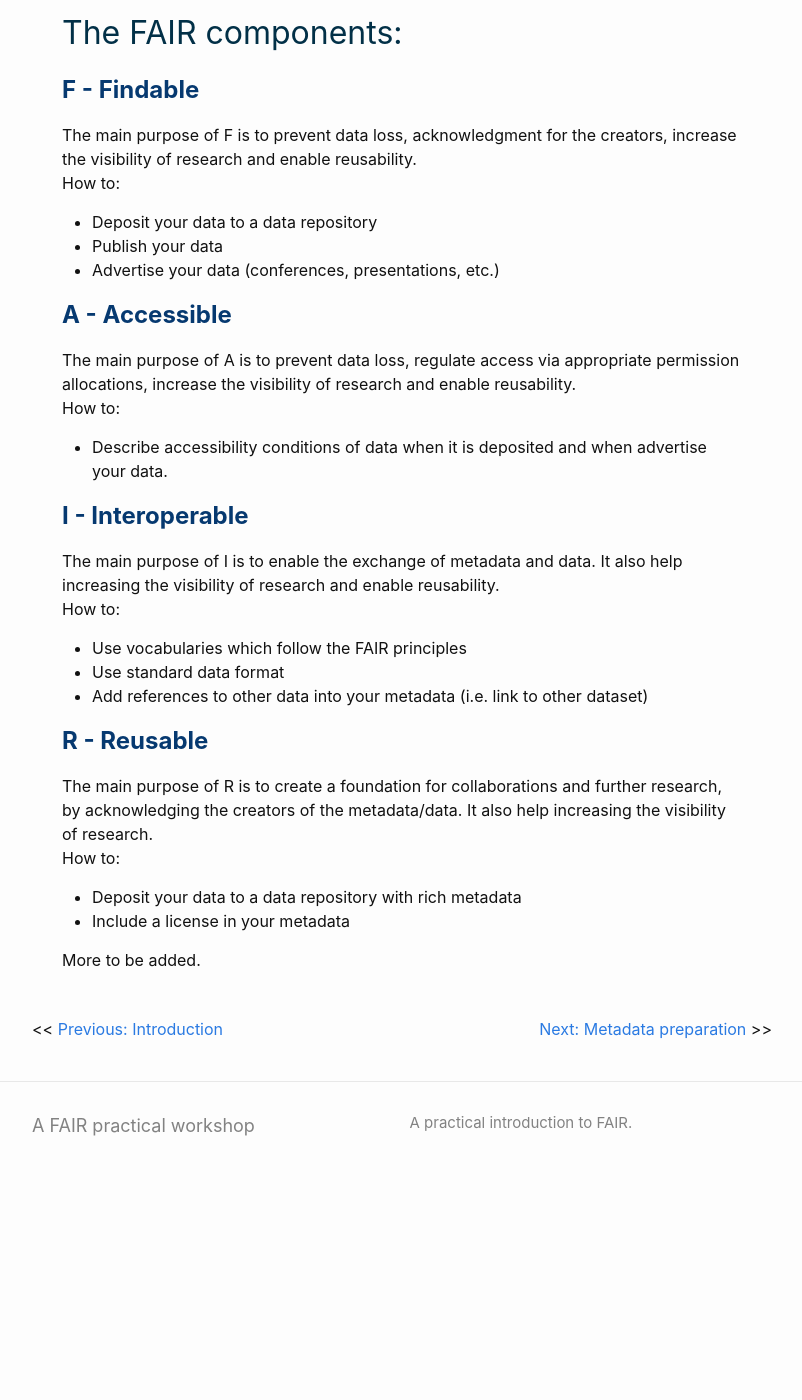
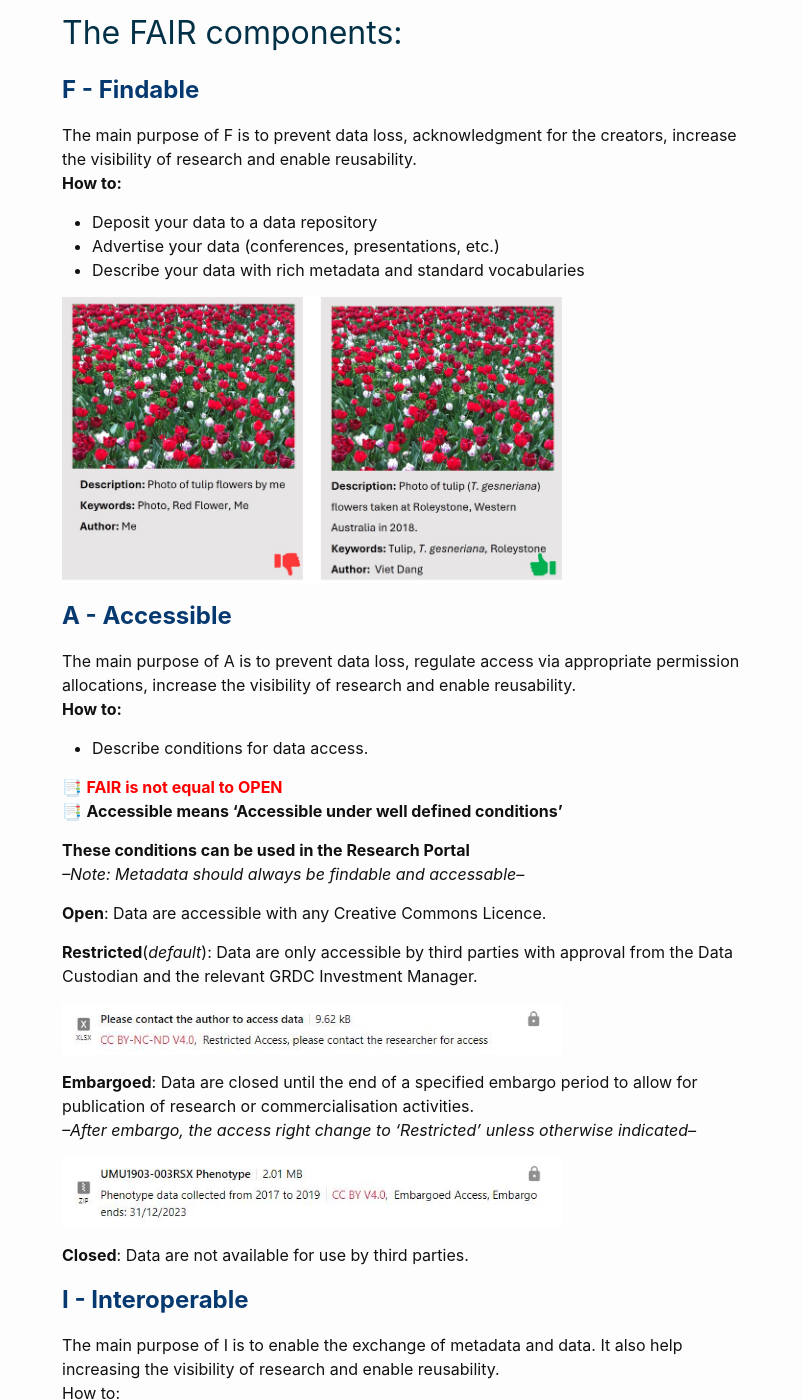
Before and after one commit to WCGA-Murdoch/FAIR-Workshop, a Jekyll site: the page built from _episodes/02-Prepare-data.md, in a window 1280 px wide and 1400 px high, scrolled down 321 px. Shown: the whole window, without its empty margins (238-1040 px from the left). Built offline with Jekyll 4.4.1, drawn with Linux system fonts in a browser that asks for light colours; emoji names are drawn with the system emoji font; before the commit the page ends 1520 px from its top, so only the background shows below that.

Commit message:
Data preparation added

```diff
--- a/_episodes/02-Prepare-data.md
+++ b/_episodes/02-Prepare-data.md
@@ -10,15 +10,36 @@ This part will guide you through the data preparation steps
 
 ## <span style="color:#063970"> **F - Findable** </span>
 The main purpose of F is to prevent data loss, acknowledgment for the creators, increase the visibility of research and enable reusability.
-How to:
+**How to:**
 * Deposit your data to a data repository
-* Publish your data
 * Advertise your data (conferences, presentations, etc.)
+* Describe your data with rich metadata and standard vocabularies
+
+<img src="images/fair/example_1.JPG" alt="hi" width="500" class="inline"/>
 
 ## <span style="color:#063970"> **A - Accessible** </span>
 The main purpose of A is to prevent data loss, regulate access via appropriate permission allocations, increase the visibility of research and enable reusability.
-How to:
-* Describe accessibility conditions of data when it is deposited and when advertise your data.
+**How to:**
+* Describe conditions for data access.
+
+<span style="color:red"> :bookmark_tabs: **FAIR is not equal to OPEN** </span>
+:bookmark_tabs: **Accessible means 'Accessible under well defined conditions'**
+
+**These conditions can be used in the Research Portal**
+*--Note: Metadata should always be findable and accessable--*
+
+**Open**: Data are accessible with any Creative Commons Licence.
+
+**Restricted**(*default*): Data are only accessible by third parties with approval from the Data Custodian and the relevant GRDC Investment Manager.
+
+<img src="images/fair/example_2.JPG" alt="hi" width="500" class="inline"/>
+
+**Embargoed**: Data are closed until the end of a specified embargo period to allow for publication of research or commercialisation activities.
+*--After embargo, the access right change to ‘Restricted’ unless otherwise indicated--*
+
+<img src="images/fair/example_3.JPG" alt="hi" width="500" class="inline"/>
+
+**Closed**: Data are not available for use by third parties.
 
 ## <span style="color:#063970"> **I - Interoperable** </span>
 The main purpose of I is to enable the exchange of metadata and data. It also help increasing the visibility of research and enable reusability.
@@ -32,6 +53,3 @@ The main purpose of R is to create a foundation for collaborations and further r
 How to:
 * Deposit your data to a data repository with rich metadata
 * Include a license in your metadata
-
-
-More to be added.
```
Also changed, not shown: images/fair/example_1.jpg (added), images/fair/example_2.jpg (added), images/fair/example_3.jpg (added).
